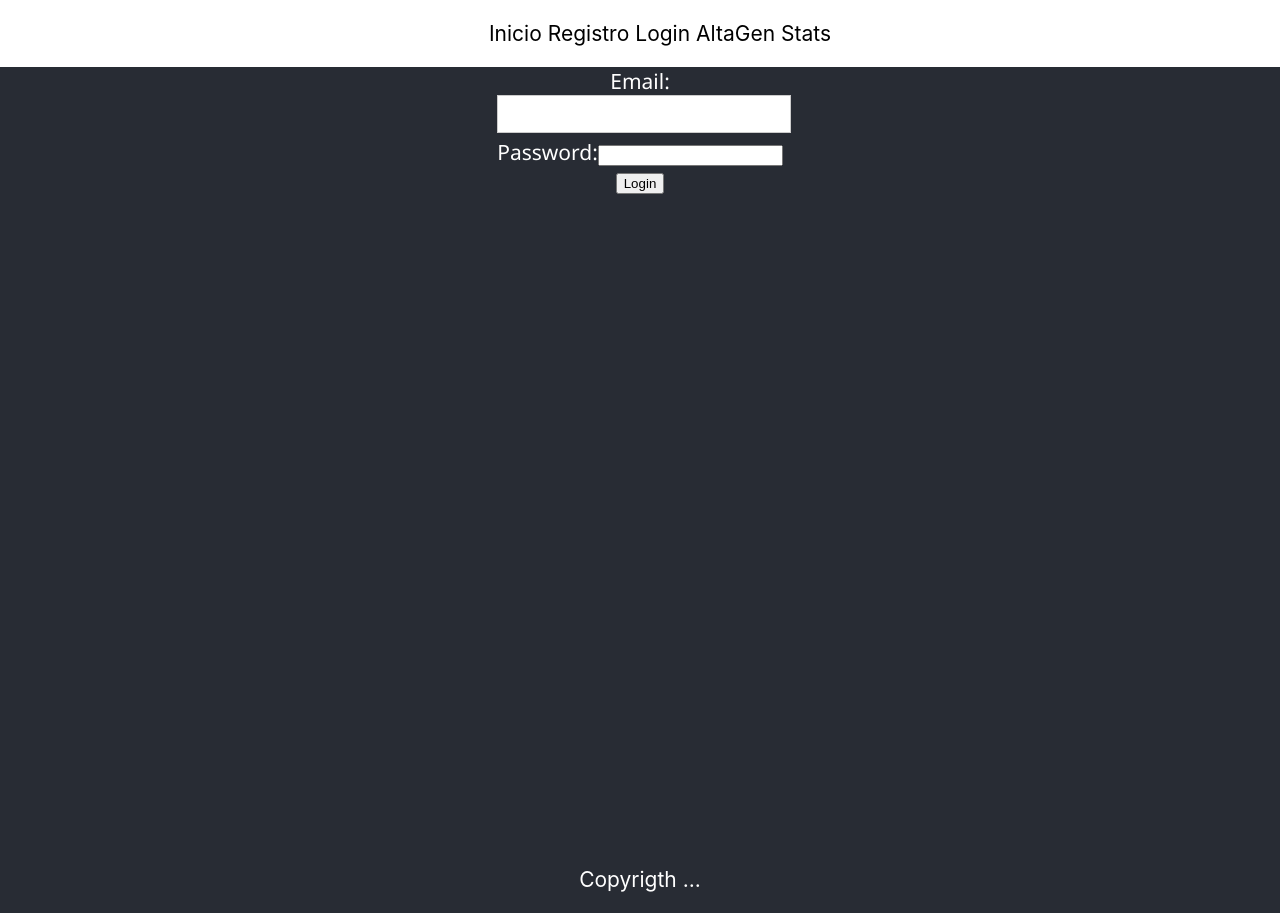
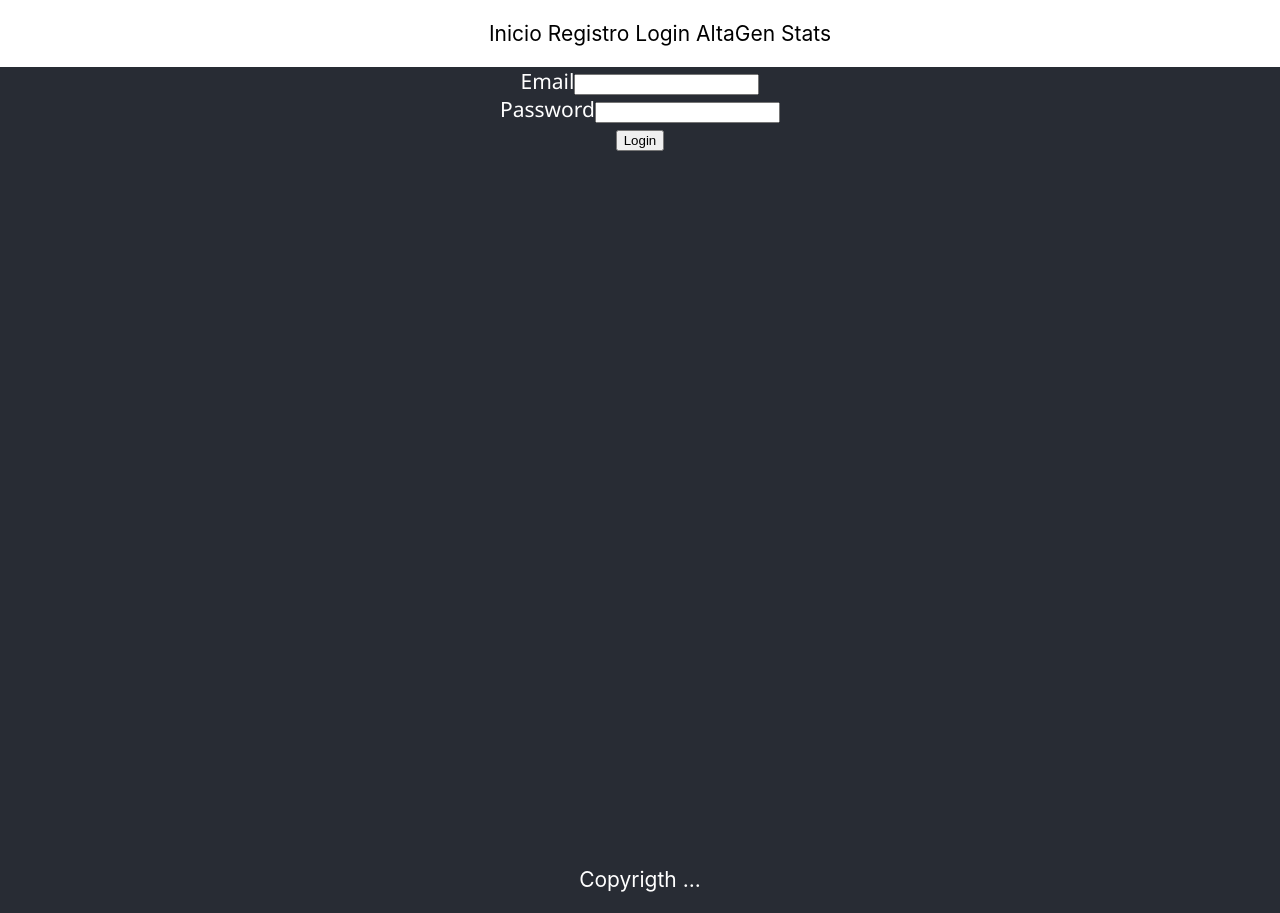
Before and after one commit to agavotti/Mi-Aplicacion, a React (Create React App) app: page /login in a window 1280 px wide. Built offline with nearby package versions, Linux system fonts and the light colour scheme.

Commit message:
Agregado del React-hook-form

```diff
--- a/package.json
+++ b/package.json
@@ -11,6 +11,7 @@
     "moment": "^2.29.1",
     "react": "^17.0.2",
     "react-dom": "^17.0.2",
+    "react-hook-form": "^7.22.1",
     "react-router-dom": "^6.0.2",
     "react-scripts": "4.0.3",
     "switch": "0.0.0",
--- /dev/null
+++ b/src/Components/FormGroup.js
@@ -0,0 +1,12 @@
+
+import React from 'react';
+function FormGroup(props) {
+    const {label,type,register} = props
+    return (
+        <div>
+            <label>{label}</label>
+            <input type={type || "text"} {...register} />
+        </div>
+    );
+}
+export default FormGroup;
--- a/src/Pages/AltaGen.js
+++ b/src/Pages/AltaGen.js
@@ -1,39 +1,49 @@
 
 import React, {useState} from 'react';
+import { useForm } from "react-hook-form";
+import FormGroup from '../Components/FormGroup';
 import {altaGen} from "../Services/genServices"
 
 function AltaGen()
 {
+  const { register, handleSubmit, watch, formState: { errors } } = useForm();
+  const onSubmit = data => {
+    console.log(data);
+    var adn = [data.Cadena1, data.Cadena2, data.Cadena3, data.Cadena4, data.Cadena5, data.Cadena6];
+    request(adn);
+  }
+  const [form, setForm] = useState({Cadena1:'', Cadena2:'', Cadena3:'', Cadena4:'', Cadena5:'', Cadena6:''});
   function limpiarForm(){
     setForm({Cadena1:'', Cadena2:'', Cadena3:'', Cadena4:'', Cadena5:'', Cadena6:''});
   }
 
-  const [form, setForm] = useState({Cadena1:'', Cadena2:'', Cadena3:'', Cadena4:'', Cadena5:'', Cadena6:''});
-  const handleSubmit = (e) => {
-    console.log("handleSubmit", form)
-    var adn = [form.Cadena1, form.Cadena2, form.Cadena3, form.Cadena4, form.Cadena5, form.Cadena6];
-    request(adn);
-    e.preventDefault();
-  }
+  // const [form, setForm] = useState({Cadena1:'', Cadena2:'', Cadena3:'', Cadena4:'', Cadena5:'', Cadena6:''});
+  // const handleSubmit = (e) => {
+  //   console.log("handleSubmit", form)
+  //   var adn = [form.Cadena1, form.Cadena2, form.Cadena3, form.Cadena4, form.Cadena5, form.Cadena6];
+  //   request(adn);
+  //   e.preventDefault();
+  // }
 
-  const handleChange = (e) =>
-  {
-    const name = e.target.name;
-    const value = e.target.value;
-    console.log(name, value);
-    var acidosUpper = value.toUpperCase();
-    var cadenaRestante = ValidarAcidos(acidosUpper);
-    if(cadenaRestante.length === 0)
-    {
-      setForm({...form, [name]: acidosUpper});
-    }
-    else
-    {
-      alert("Acido no valido. Solo se permiten los siguientes caracteres: C, T, G, A");
-    }
-  }
+  // const handleChange = (e) =>
+  // {
+  //   const name = e.target.name;
+  //   const value = e.target.value;
+  //   console.log(name, value);
+  //   var acidosUpper = value.toUpperCase();
+  //   var cadenaRestante = ValidarAcidos(acidosUpper);
+  //   if(cadenaRestante.length === 0)
+  //   {
+  //     setForm({...form, [name]: acidosUpper});
+  //   }
+  //   else
+  //   {
+  //     alert("Acido no valido. Solo se permiten los siguientes caracteres: C, T, G, A");
+  //   }
+  // }
   const request = async (adn)=>{
       try{
+        console.log("request", adn);
         const response = await altaGen(adn);
         if(response.status === 200){
           alert("Gen creado. Es mutante");
@@ -47,20 +57,38 @@ function AltaGen()
           alert("Gen creado. Es humano");
           limpiarForm();
         }
-        else console.log("error: " + e.response.status);
+        else alert("error: " + e.response.status);
       }
     }
     return (
       <div className="body">
-        <form onSubmit={handleSubmit}>
+        <form onSubmit={handleSubmit(onSubmit)}>
           <div className='CargaGen'>
             <label>Genes:</label>
-            <input className='CargaGen' type="text" title='Cadena1' name="Cadena1" minLength={6} maxLength={6} value={form.Cadena1} onChange={handleChange} />
+            <FormGroup register={{...register("Cadena1",{required:true,pattern:/([A]|[G]|[C]|[T]){6}/})}} />
+            {errors.Cadena1?.type==="required" &&  <div>El campo es obligatorio</div>}
+            {errors.Cadena1?.type==="pattern" &&  <div>Caracteres permitidos A, C, G y T</div>}
+            <FormGroup register={{...register("Cadena2",{required:true,pattern: /([A]|[G]|[C]|[T]){6}/})}} />
+            {errors.Cadena2?.type==="required" &&  <div>El campo es obligatorio</div>}
+            {errors.Cadena2?.type==="pattern" &&  <div>Caracteres permitidos A, C, G y T</div>}
+            <FormGroup register={{...register("Cadena3",{required:true,pattern:/([A]|[G]|[C]|[T]){6}/})}} />
+            {errors.Cadena3?.type==="required" &&  <div>El campo es obligatorio</div>}
+            {errors.Cadena3?.type==="pattern" &&  <div>Caracteres permitidos A, C, G y T</div>}
+            <FormGroup register={{...register("Cadena4",{required:true,pattern:/([A]|[G]|[C]|[T]){6}/})}} />
+            {errors.Cadena4?.type==="required" &&  <div>El campo es obligatorio</div>}
+            {errors.Cadena4?.type==="pattern" &&  <div>Caracteres permitidos A, C, G y T</div>}
+            <FormGroup register={{...register("Cadena5",{required:true,pattern:/([A]|[G]|[C]|[T]){6}/})}} />
+            {errors.Cadena5?.type==="required" &&  <div>El campo es obligatorio</div>}
+            {errors.Cadena5?.type==="pattern" &&  <div>Caracteres permitidos A, C, G y T</div>}
+            <FormGroup register={{...register("Cadena6",{required:true,pattern:/([A]|[G]|[C]|[T]){6}/})}} />
+            {errors.Cadena6?.type==="required" &&  <div>El campo es obligatorio</div>}
+            {errors.Cadena6?.type==="pattern" &&  <div>Caracteres permitidos A, C, G y T</div>}
+            {/* <input className='CargaGen' type="text" title='Cadena1' name="Cadena1" minLength={6} maxLength={6} value={form.Cadena1} onChange={handleChange} />
             <input className='CargaGen' type="text" title='Cadena2' name="Cadena2" minLength={6} maxLength={6} value={form.Cadena2} onChange={handleChange} />
             <input className='CargaGen' type="text" title='Cadena3' name="Cadena3" minLength={6} maxLength={6} value={form.Cadena3} onChange={handleChange} />
             <input className='CargaGen' type="text" title='Cadena4' name="Cadena4" minLength={6} maxLength={6} value={form.Cadena4} onChange={handleChange} />
             <input className='CargaGen' type="text" title='Cadena5' name="Cadena5" minLength={6} maxLength={6} value={form.Cadena5} onChange={handleChange} />
-            <input className='CargaGen' type="text" title='Cadena6' name="Cadena6" minLength={6} maxLength={6} value={form.Cadena6} onChange={handleChange} />
+            <input className='CargaGen' type="text" title='Cadena6' name="Cadena6" minLength={6} maxLength={6} value={form.Cadena6} onChange={handleChange} /> */}
           </div>
           <button type="submit"className="btn btn-white white">Registrar Gen</button>
         </form>
@@ -70,13 +98,13 @@ function AltaGen()
 
 }
 
-function ValidarAcidos(cadena){
-  cadena = cadena.replaceAll('C','');
-  cadena = cadena.replaceAll('T','');
-  cadena = cadena.replaceAll('G','');
-  cadena = cadena.replaceAll('A','');
-  return cadena;
-}
+// function ValidarAcidos(cadena){
+//   cadena = cadena.replaceAll('C','');
+//   cadena = cadena.replaceAll('T','');
+//   cadena = cadena.replaceAll('G','');
+//   cadena = cadena.replaceAll('A','');
+//   return cadena;
+// }
 
 
 export default AltaGen;
--- a/src/Pages/Login.js
+++ b/src/Pages/Login.js
@@ -1,27 +1,20 @@
 
 import React, {useState} from 'react';
+import { useForm } from "react-hook-form";
+import FormGroup from '../Components/FormGroup';
 
 function Login() {
-  const [form, setForm] = useState({Email:'', Password:''});
-  const handleSubmit = (e) => {
-    e.preventDefault();
-  }
-  const handleChange = (e) => {
-    const name = e.target.name;
-    const value = e.target.value;
-    setForm({...form, [name]: value});
-    }
+  const { register, handleSubmit, watch, formState: { errors } } = useForm();
+  const onSubmit = data => console.log(data);
+
     return (
       <div className="body">
-      <form onSubmit={handleSubmit}>
-        <div>
-          <label>Email:</label>
-          <input type="text" name="Email" value={form.Email} onChange={handleChange} />
-        </div>
-        <div>
-          <label>Password:</label>
-          <input type="password" name="Password" value={form.Password} onChange={handleChange} />
-        </div>
+      <form onSubmit={handleSubmit(onSubmit)}>
+        <FormGroup label="Email" type="email" register={{...register("Email",{required:true})}} />
+        {errors.Email && <span>Es necesario un mail</span>}
+        <FormGroup label="Password" type="password" register={{...register("Password",{required:true,minLength:6})}} />
+        {errors.Password?.type==="required" &&  <div>El campo Contraseña es obligatorio</div>}
+        {errors.Password?.type==="minLength" &&  <div>Debe completar al menos 6 caracteres</div>}
         <button type="submit">Login</button>
       </form>
     </div>
--- /dev/null
+++ b/src/Pages/NotFound.js
@@ -0,0 +1,12 @@
+import React from 'react';
+
+function NotFound() {
+    return (
+      <div className="body">
+        <h1>404</h1>
+        <h2>Página no encontrada</h2>
+      </div>
+    );
+}
+
+export default NotFound;
--- a/src/Routes/Public.js
+++ b/src/Routes/Public.js
@@ -12,6 +12,7 @@ import Login from '../Pages/Login';
 import React from 'react';
 import Registro from '../Pages/Registro';
 import AltaGen from '../Pages/AltaGen';
+import NotFound from '../Pages/NotFound';
 
 function Public() {
     return (
@@ -24,6 +25,9 @@ function Public() {
                 <Route path="/AltaGen" element={<AltaGen />} />
                 <Route path="/Gen/:id" element={<DetalleGen />} />
                 <Route path="/stats" element={<Stats />} />
+
+
+                <Route path="/*" element={<NotFound />} />
             </Routes>
             <Footer />
         </Router>
--- a/src/Services/genServices.js
+++ b/src/Services/genServices.js
@@ -6,9 +6,7 @@ export function getByID(id) {
   return instance.get("mutant/" + id);
 }
 export function altaGen(dna) {
-  return instance.post("mutant", {
-    Dna: dna
-    });
+  return instance.post("mutant", dna);
 }
 export function getStats() {
     return instance.get("/stats");
```
Also changed, not shown: 1 other file (tests, documents, lock files or other folders).
